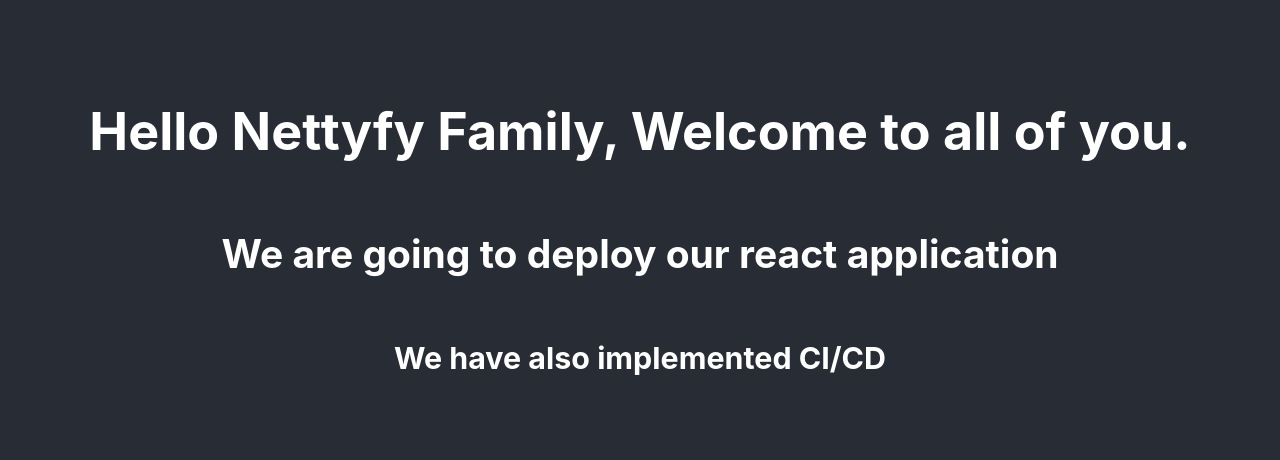
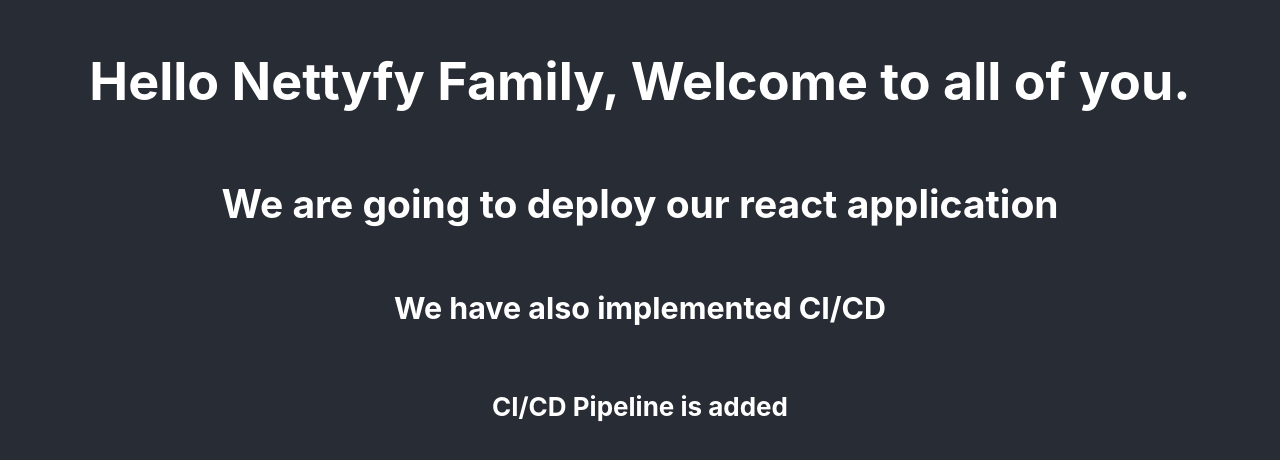
Before and after one commit to Vijay-mathur-nettyfy/react, a React (Create React App) app: page / in a window 1280 px wide. Shown: the part 164-624 px from the top of the page. Built offline with nearby package versions, Linux system fonts and the light colour scheme.

Commit message:
added ci/cd pipeline

```diff
--- a/src/App.js
+++ b/src/App.js
@@ -7,6 +7,7 @@
         <h1>Hello Nettyfy Family, Welcome to all of you.</h1>
         <h2> We are going to deploy our react application </h2>
         <h3> We have also implemented CI/CD</h3>
+        <h4>CI/CD Pipeline is added</h4>
       </header>
     </div>
   );
```
